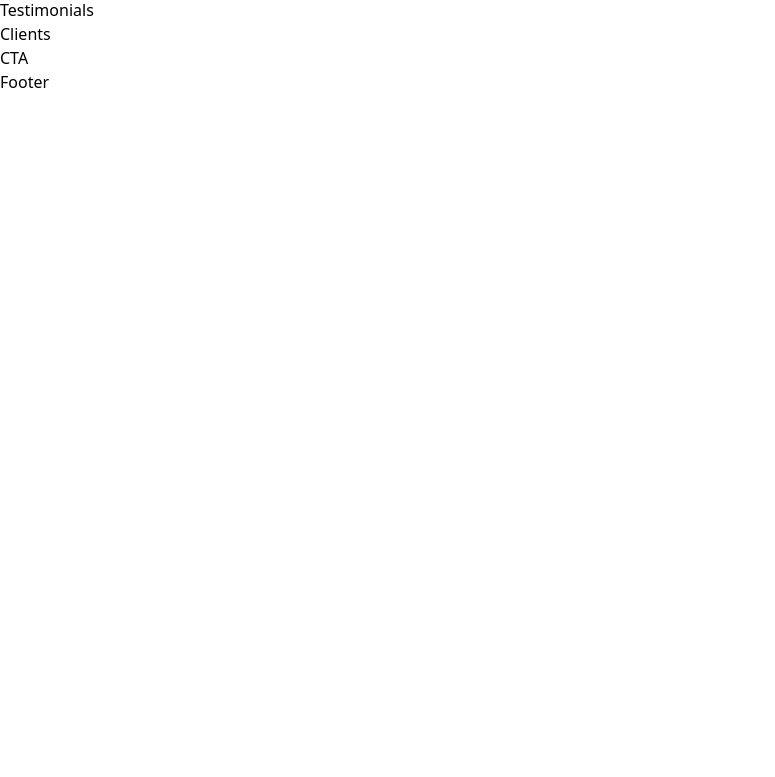
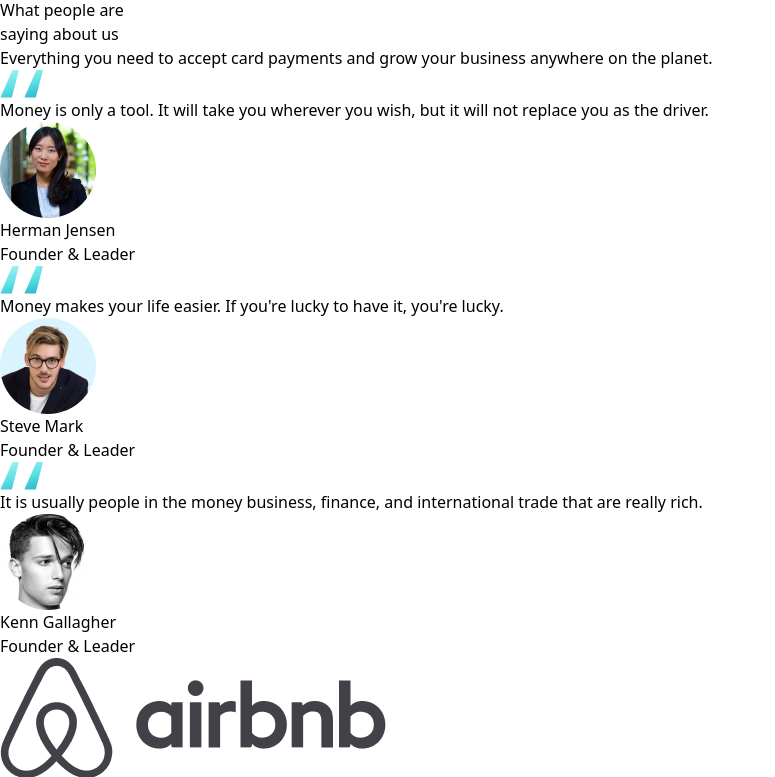
Before and after one commit to Ahmad-Dorri/modern-bank, a React (Vite) app: page / in a window 1280 px wide. Shown: the part 4543-5320 px from the top of the page, without its empty margins (0-775 px from the left). Before the commit the page ends 4637 px from the top, so only its background shows below. Built offline with nearby package versions, Linux system fonts and the light colour scheme.

Commit message:
testimonials section added

```diff
--- a/src/components/Clients.jsx
+++ b/src/components/Clients.jsx
@@ -1,5 +1,17 @@
+import { clients } from '../constants';
+import styles from '../style';
+
 const Clients = () => {
-  return <div>Clients</div>;
+  return (
+    <section
+      className={`flex flex-row  justify-between items-center w-full gap-10`}>
+      {clients.map((client) => (
+        <div key={client.id}>
+          <img src={client.logo} />
+        </div>
+      ))}
+    </section>
+  );
 };
 
 export default Clients;
--- a/src/components/FeedbackCard.jsx
+++ b/src/components/FeedbackCard.jsx
@@ -1,5 +1,32 @@
-const FeedbackCard = () => {
-  return <div>FeedbackCard</div>;
+import { quotes } from '../assets';
+const FeedbackCard = ({ content, name, title, img }) => {
+  return (
+    <div className="flex justify-between flex-col px-10 py-12 rounded-[20px] max-w-[370px] md:mr-10 sm:mr-5 mr-0 my-5 feedback-card">
+      <img
+        src={quotes}
+        alt="double quotes"
+        className="w-[42px] h-[27px] object-contain"
+      />
+      <p className="font-poppins font-normal text-[18px] leading-[32px] text-white my-10">
+        {content}
+      </p>
+      <div className="flex flex-row items-center justify-start gap-4 ">
+        <img
+          src={img}
+          alt={name}
+          className="w-[48px] h-[48px] object-contain rounded-full"
+        />
+        <div className="flex flex-col">
+          <h4 className="font-poppins semi-bold text-[20px] leading-[32px] text-white">
+            {name}
+          </h4>
+          <p className="font-poppins text-[16px] leading-[24px] text-white opacity-50">
+            {title}
+          </p>
+        </div>
+      </div>
+    </div>
+  );
 };
 
 export default FeedbackCard;
--- a/src/components/Testimonials.jsx
+++ b/src/components/Testimonials.jsx
@@ -1,5 +1,31 @@
+import FeedbackCard from './FeedbackCard';
+import { feedback } from '../constants';
+import styles from '../style';
 const Testimonials = () => {
-  return <div>Testimonials</div>;
+  return (
+    <section
+      id="clients"
+      className={`${styles.paddingY} ${styles.flexCenter} flex-col relative`}>
+      {/* TODO: */}
+      <div className="absolute w-[60%] h-[60%] z-[0] blue__gradient rounded-full -right-1/2" />
+      <div className="w-full flex md:flex-row flex-col items-center justify-between relative z-[1] mb-6 sm:mb-16">
+        <h2 className={styles.heading2}>
+          What people are <br className="sm:block hidden" /> saying about us
+        </h2>
+        <div className="w-full mt-6 md:mt-0">
+          <p className={`${styles.paragraph} max-w-[450px] text-left`}>
+            Everything you need to accept card payments and grow your business
+            anywhere on the planet.
+          </p>
+        </div>
+      </div>
+      <div className="flex flex-wrap sm:justify-start justify-center w-full feedback-container relative z-[1]">
+        {feedback.map((card) => (
+          <FeedbackCard key={card.id} {...card} />
+        ))}
+      </div>
+    </section>
+  );
 };
 
 export default Testimonials;
```
